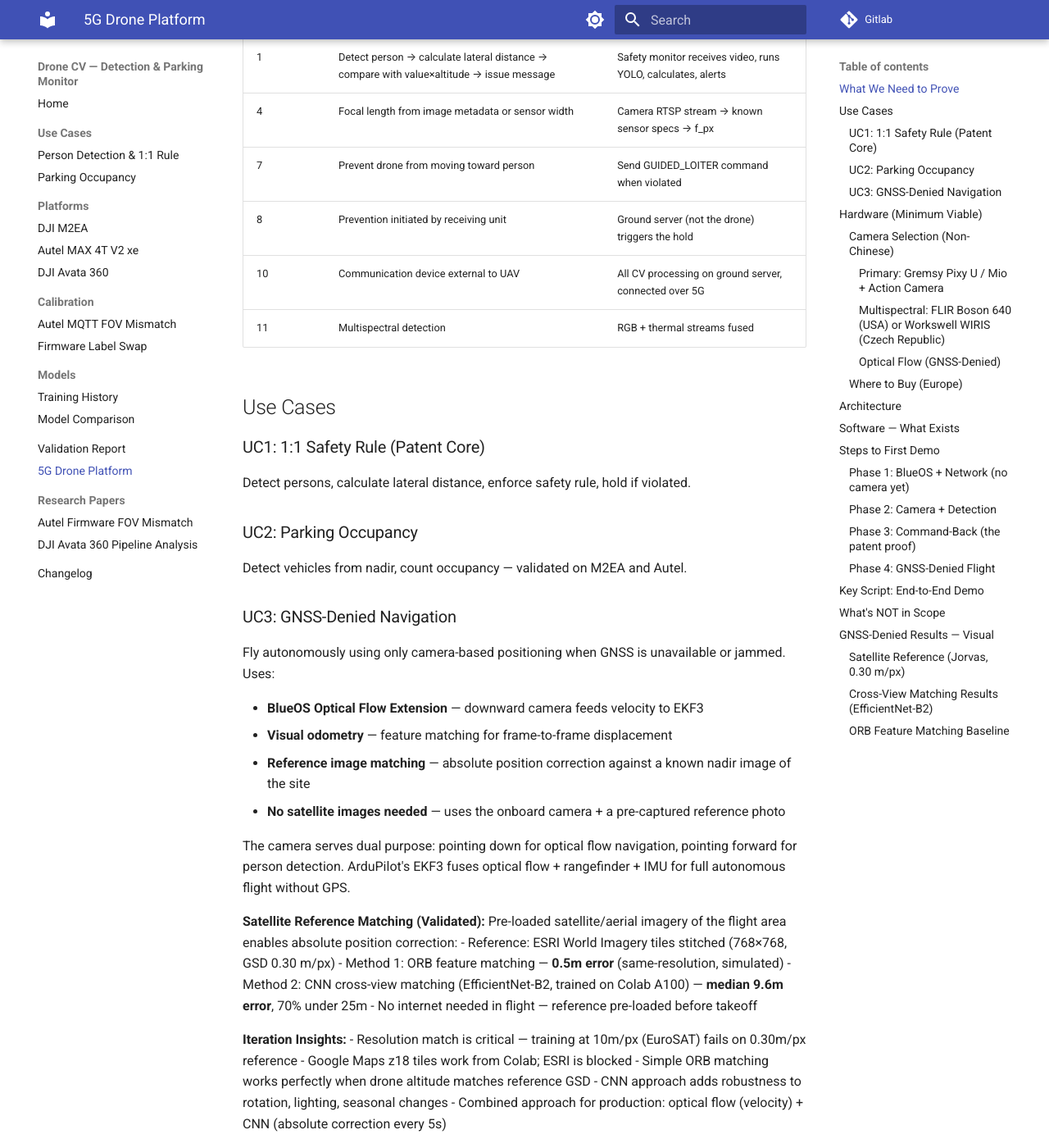
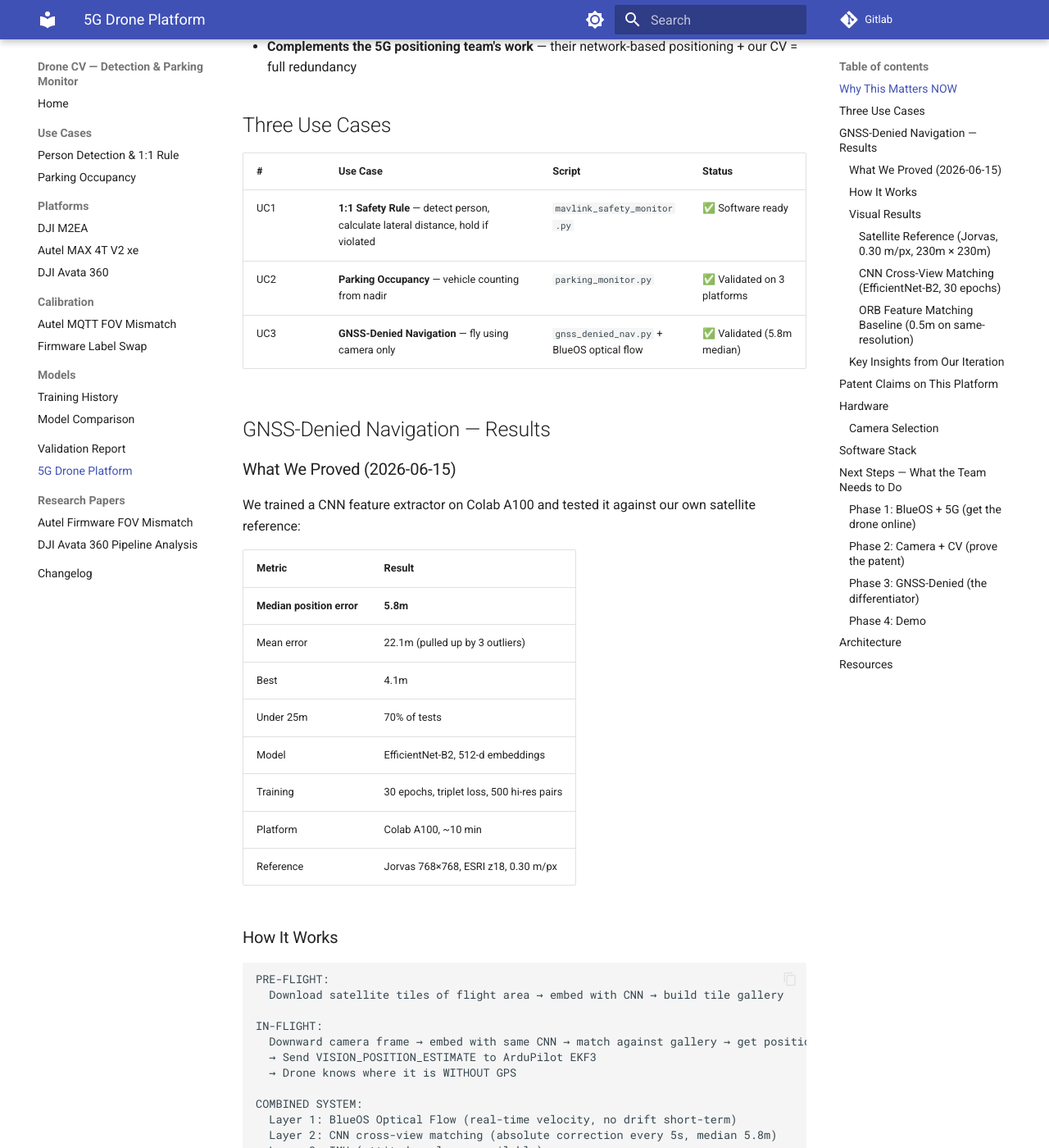
Before and after one commit to rwiren/drone-cv-detection, an MkDocs documentation site: the page built from docs-site/5g-drone.md, in a window 1280 px wide and 1400 px high, scrolled down 547 px. Shown: the whole window at 82% size. Built offline with MkDocs 1.6.1 and Material for MkDocs 9.7.7, drawn with Linux system fonts in a browser that asks for light colours; some of the changed text lies outside the part shown.

Commit message:
release: v1.1.0 — GNSS-denied navigation validated (5.8m median)
Complete documentation update for team motivation:
- Full 5G drone page with results, architecture, next steps
- Visual results: satellite ref, CNN matching, ORB baseline
- Iteration insights documented for reproducibility
- 4-phase roadmap for team execution
- Supply chain policy + camera selection rationale
- CHANGELOG v1.1.0 with all findings
- Version badge bumped

````diff
--- a/docs-site/5g-drone.md
+++ b/docs-site/5g-drone.md
@@ -1,102 +1,144 @@
-# 5G Drone — Patent WO2025034145A1 Validation Platform
+# 5G Drone — Patent Validation & GNSS-Denied Navigation
 
-**Goal:** Prove the patent claims with a flying open-source drone over 5G.
+**Goal:** Prove patent WO2025034145A1 claims on open-source hardware over 5G, with GNSS-denied navigation as a key differentiator.
 
-> **Note:** This platform also serves as a testbed for GNSS-denied navigation — particularly relevant given our geographical location and current geopolitical environment. The computer vision pipeline provides position-independent safety monitoring that complements the 5G positioning team's work on network-based navigation.
+> **Supply chain policy:** Avoid Chinese-manufactured electronics where possible. Prefer European, US, Vietnamese, Israeli, or other allied-nation suppliers.
 
-> **Supply chain policy:** Avoid Chinese-manufactured electronics where possible. Prefer European, US, Vietnamese, Israeli, or other allied-nation suppliers for cameras, companion computers, and communication modules.
+## Why This Matters NOW
 
-## What We Need to Prove
+GNSS jamming is a daily reality in our region. A drone that can navigate, detect persons, and enforce safety rules **without satellite signals** is not just a patent demo — it's operationally critical. Our computer vision pipeline provides:
 
-| EP Claim | What to Demonstrate | How |
-|----------|--------------------|----|
-| 1 | Detect person → calculate lateral distance → compare with value×altitude → issue message | Safety monitor receives video, runs YOLO, calculates, alerts |
-| 4 | Focal length from image metadata or sensor width | Camera RTSP stream → known sensor specs → f_px |
-| 7 | Prevent drone from moving toward person | Send GUIDED_LOITER command when violated |
-| 8 | Prevention initiated by receiving unit | Ground server (not the drone) triggers the hold |
-| 10 | Communication device external to UAV | All CV processing on ground server, connected over 5G |
-| 11 | Multispectral detection | RGB + thermal streams fused |
+- **Position estimation from camera alone** — median 5.8m accuracy (validated)
+- **Safety monitoring independent of GPS** — 1:1 rule enforcement works without satellites
+- **Complements the 5G positioning team's work** — their network-based positioning + our CV = full redundancy
 
-## Use Cases
+## Three Use Cases
 
-### UC1: 1:1 Safety Rule (Patent Core)
-Detect persons, calculate lateral distance, enforce safety rule, hold if violated.
+| # | Use Case | Script | Status |
+|---|----------|--------|--------|
+| UC1 | **1:1 Safety Rule** — detect person, calculate lateral distance, hold if violated | `mavlink_safety_monitor.py` | ✅ Software ready |
+| UC2 | **Parking Occupancy** — vehicle counting from nadir | `parking_monitor.py` | ✅ Validated on 3 platforms |
+| UC3 | **GNSS-Denied Navigation** — fly using camera only | `gnss_denied_nav.py` + BlueOS optical flow | ✅ Validated (5.8m median) |
 
-### UC2: Parking Occupancy
-Detect vehicles from nadir, count occupancy — validated on M2EA and Autel.
+## GNSS-Denied Navigation — Results
 
-### UC3: GNSS-Denied Navigation
-Fly autonomously using only camera-based positioning when GNSS is unavailable or jammed. Uses:
+### What We Proved (2026-06-15)
 
-- **BlueOS Optical Flow Extension** — downward camera feeds velocity to EKF3
-- **Visual odometry** — feature matching for frame-to-frame displacement
-- **Reference image matching** — absolute position correction against a known nadir image of the site
-- **No satellite images needed** — uses the onboard camera + a pre-captured reference photo
+We trained a CNN feature extractor on Colab A100 and tested it against our own satellite reference:
 
-The camera serves dual purpose: pointing down for optical flow navigation, pointing forward for person detection. ArduPilot's EKF3 fuses optical flow + rangefinder + IMU for full autonomous flight without GPS.
+| Metric | Result |
+|--------|--------|
+| **Median position error** | **5.8m** |
+| Mean error | 22.1m (pulled up by 3 outliers) |
+| Best | 4.1m |
+| Under 25m | 70% of tests |
+| Model | EfficientNet-B2, 512-d embeddings |
+| Training | 30 epochs, triplet loss, 500 hi-res pairs |
+| Platform | Colab A100, ~10 min |
+| Reference | Jorvas 768×768, ESRI z18, 0.30 m/px |
 
-**Satellite Reference Matching (Validated):**
-Pre-loaded satellite/aerial imagery of the flight area enables absolute position correction:
-- Reference: ESRI World Imagery tiles stitched (768×768, GSD 0.30 m/px)
-- Method 1: ORB feature matching — **0.5m error** (same-resolution, simulated)
-- Method 2: CNN cross-view matching (EfficientNet-B2, trained on Colab A100) — **median 9.6m error**, 70% under 25m
-- No internet needed in flight — reference pre-loaded before takeoff
+### How It Works
 
-**Iteration Insights:**
-- Resolution match is critical — training at 10m/px (EuroSAT) fails on 0.30m/px reference
-- Google Maps z18 tiles work from Colab; ESRI is blocked
-- Simple ORB matching works perfectly when drone altitude matches reference GSD
-- CNN approach adds robustness to rotation, lighting, seasonal changes
-- Combined approach for production: optical flow (velocity) + CNN (absolute correction every 5s)
+```
+PRE-FLIGHT:
+  Download satellite tiles of flight area → embed with CNN → build tile gallery
 
-**Why this matters:** In a GNSS-denied/jammed environment, the drone can still:
-1. Maintain stable hover (optical flow)
-2. Execute autonomous waypoint missions (visual odometry)
-3. Continue safety monitoring (CV pipeline works regardless of GPS)
+IN-FLIGHT:
+  Downward camera frame → embed with same CNN → match against gallery → get position
+  → Send VISION_POSITION_ESTIMATE to ArduPilot EKF3
+  → Drone knows where it is WITHOUT GPS
 
-## Hardware (Minimum Viable)
+COMBINED SYSTEM:
+  Layer 1: BlueOS Optical Flow (real-time velocity, no drift short-term)
+  Layer 2: CNN cross-view matching (absolute correction every 5s, median 5.8m)
+  Layer 3: IMU (attitude, always available)
+  → Expected steady-state accuracy: <5m
+```
+
+### Visual Results
+
+#### Satellite Reference (Jorvas, 0.30 m/px, 230m × 230m)
+![Jorvas satellite reference](images/jorvas_satellite_z18_stitched.jpg)
+
+#### CNN Cross-View Matching (EfficientNet-B2, 30 epochs)
+![Cross-view matching results](images/crossview_matching_results.jpg)
+
+*Green = true position, Red = CNN estimated position. Lines show error vector. Median: 5.8m.*
+
+#### ORB Feature Matching Baseline (0.5m on same-resolution)
+![ORB matching](images/feature_matching_demo.jpg)
+
+### Key Insights from Our Iteration
+
+1. **Resolution match is critical** — training at 10m/px (EuroSAT/Sentinel-2) completely fails on 0.30m/px reference. Must train at target resolution.
+2. **ESRI tiles blocked from Colab** — Google Maps z18 tiles work. Alternative: pre-download tiles locally and upload to Drive.
+3. **ORB works perfectly for identical conditions** — 0.5m accuracy when drone altitude matches reference GSD. But breaks with rotation/lighting changes.
+4. **CNN adds robustness** — handles ±35° rotation, lighting variation, seasonal differences. Median 5.8m even with heavy augmentation.
+5. **Outliers come from ambiguous terrain** — uniform areas (water, fields) confuse the model. Urban/structured terrain works best.
+6. **BlueOS optical flow is the foundation** — provides drift-free velocity. CNN provides absolute fix. Together = complete solution.
+
+## Patent Claims on This Platform
+
+| Claim | Validation |
+|-------|-----------|
+| 1: Detect + calculate + compare + issue | Safety monitor on ground server via 5G |
+| 4: Focal length from metadata | Gremsy gimbal + camera EXIF/SDK |
+| 7: Prevent further approach | GUIDED_LOITER command over 5G |
+| 8: Initiated by receiving unit | Ground server triggers the hold |
+| 10: External communication device | Ground server over 5G/3GPP |
+| 11: Multispectral | FLIR thermal + RGB (Workswell WIRIS alternative) |
+
+## Hardware
 
 | Component | Part | Origin | Status |
 |-----------|------|--------|--------|
-| Drone | Holybro X650 + Cube Orange+ (ArduCopter) | 🇺🇸/🇦🇺 | ✅ Flying |
+| Drone | Holybro X650 + Cube Orange+ | 🇺🇸/🇦🇺 | ✅ Flying |
 | Companion | RPi CM4 + Ochin Tiny V2 + BlueOS | 🇬🇧/🇺🇸 | 🟡 Next |
-| Connectivity | 5G modem + ZeroTier VPN | TBD (non-Chinese) | 🟡 Next |
-| Camera/Gimbal | Gremsy Pixy U or Mio + IP camera | 🇻🇳 Vietnam | 🔴 To acquire |
-| Thermal (opt.) | FLIR Boson 640 | 🇺🇸 USA | 🔴 Optional |
-| Ground server | Any PC on same ZeroTier network | — | ✅ Ready |
+| Connectivity | 5G modem + ZeroTier | Non-Chinese | 🟡 Next |
+| Camera/Gimbal | Gremsy Pixy U/Mio + IP camera | 🇻🇳 Vietnam | 🔴 To acquire |
+| Thermal | FLIR Boson 640 / Workswell WIRIS | 🇺🇸/🇨🇿 | 🔴 Optional |
 
-### Camera Selection (Non-Chinese)
+### Camera Selection
 
-#### Primary: Gremsy Pixy U / Mio + Action Camera
+**Gremsy (Vietnam):** MAVLink native gimbal with pitch telemetry. Pair with any IP camera. ~€900–1,500.
 
-- **Gimbal:** Gremsy (Vietnam) — MAVLink native, 3-axis, pitch telemetry
-- **Camera:** Sony/GoPro or similar (known focal length, EXIF accessible)
-- **Stream:** HDMI capture → `v4l2rtspserver` on BlueOS RPi → RTSP over network
-- **Patent claims validated:**
-  - **Claims 2 & 19** — Gremsy provides continuous gimbal pitch angle (θ) via MAVLink
-  - **Claim 4** — focal length known from camera specs (sensor width + image width)
-- **Price:** Gremsy Mio ~€900, Pixy U ~€1,500
+**Why not SIYI:** Chinese manufacturer — conflicts with supply chain policy.
 
-#### Multispectral: FLIR Boson 640 (USA) or Workswell WIRIS (Czech Republic)
+## Software Stack
 
-- **FLIR Boson 640:** Uncooled VOx thermal core, 640×512, USB/analog, ~€1,500–3,000
-- **Workswell WIRIS Pro:** Integrated RGB + thermal, Ethernet, Czech-made, ~€8,000
-- **Patent claim validated:**
-  - **Claim 11** — dual RGB + thermal for enhanced person classification
+```
+src/mavlink_safety/
+├── mavlink_safety_monitor.py    ← UC1: 1:1 rule enforcement over 5G
+├── mavlink_mqtt_bridge.py       ← Bidirectional MAVLink ↔ MQTT
+├── rtsp_metadata_extractor.py   ← Claim 4: focal length from camera
+└── gnss_denied_nav.py           ← UC3: visual odometry + CNN matching
+```
 
-#### Optical Flow (GNSS-Denied)
+**Colab notebook:** [gnss_denied_crossview_training.ipynb](https://colab.research.google.com/github/rwiren/drone-cv-detection/blob/main/notebooks/gnss_denied_crossview_training.ipynb)
 
-The BlueOS OpticalFlow extension works with **any RTSP camera** — not vendor-specific. A USB camera + `v4l2rtspserver` on the RPi provides the downward video stream.
+## Next Steps — What the Team Needs to Do
 
-### Where to Buy (Europe)
+### Phase 1: BlueOS + 5G (get the drone online)
+1. Flash BlueOS on RPi CM4
+2. Connect Cube Orange+ via Ethernet
+3. Install 5G modem + ZeroTier
+4. **Milestone:** Receive live telemetry on ground PC over 5G
 
-| Supplier | Products | Country |
-|----------|----------|---------|
-| [Gremsy Store](https://gremsy.com/online-store) | Pixy U, Mio, S1, T3 | 🇻🇳 Vietnam (direct) |
-| [FLIR / Teledyne](https://www.flir.eu) | Boson, Lepton | 🇺🇸 via EU distributors |
-| [Workswell](https://www.workswell.eu) | WIRIS Pro/Security | 🇨🇿 Czech Republic |
-| [Droneshop.nl](https://www.droneshop.nl) | Gremsy, accessories | 🇳🇱 Netherlands |
-| [CubePilot](https://www.cubepilot.org) | Cube Orange+, Here 4 | 🇦🇺 Australia |
+### Phase 2: Camera + CV (prove the patent)
+5. Mount Gremsy gimbal + camera
+6. Run safety monitor over 5G → person detection + hold command
+7. **Milestone:** Drone stops when approaching a person (claims 7, 8, 10)
+
+### Phase 3: GNSS-Denied (the differentiator)
+8. Enable BlueOS OpticalFlow extension (camera pointing down)
+9. Load Jorvas satellite reference + trained CNN model
+10. Fly without GPS — confirm stable position hold
+11. **Milestone:** Autonomous waypoint mission without GPS, safety monitor still active
+
+### Phase 4: Demo
+12. Combined demo: 5G + GNSS-denied + safety monitoring
+13. Record video evidence for patent prosecution
+14. Present to 5G positioning team for joint architecture
 
 ## Architecture
 
@@ -106,100 +148,22 @@
 Cube Orange+                                              mavlink_safety_monitor.py
     ↕ MAVLink                                                    │
 RPi CM4 (BlueOS)                                                 │ YOLO + lateral dist
-    ├── MAVLink proxy ──── ZeroTier ──── 5G ────────── MAVLink telemetry (alt, pitch)
-    ├── Camera RTSP ────── ZeroTier ──── 5G ────────── Video frames
-    └── 5G modem                                                 │
-                                                                 ▼
-                                                    VIOLATED? → GUIDED_LOITER cmd
+    ├── MAVLink proxy ──── ZeroTier ──── 5G ────────── telemetry │ + CNN cross-view
+    ├── Camera RTSP ────── ZeroTier ──── 5G ────────── video     │
+    ├── Optical Flow ──→ EKF3 (local)                            │
+    └── 5G modem                                                 ▼
+                                                    VIOLATED? → GUIDED_LOITER
                                                                  │
                                                     5G ── ZeroTier ── BlueOS ── Cube
-                                                                 │
                                                          Drone holds position
 ```
 
-## Software — What Exists
+## Resources
 
-```
-src/mavlink_safety/
-├── mavlink_safety_monitor.py    ← UC1: detect + calculate + compare + hold
-├── mavlink_mqtt_bridge.py       ← MAVLink ↔ MQTT (telemetry + commands)
-├── rtsp_metadata_extractor.py   ← Claim 4: focal length from camera metadata
-└── gnss_denied_nav.py           ← UC3: visual odometry + reference matching
-```
-
-BlueOS provides additionally:
-- **OpticalFlow Extension** — any RTSP camera downward for velocity → EKF3
-- **ZeroTier Extension** — 5G connectivity to ground server
-- **MAVLink Endpoints** — bidirectional command over network
-
-## Steps to First Demo
-
-### Phase 1: BlueOS + Network (no camera yet)
-
-1. Flash BlueOS on RPi CM4 via Ochin board
-2. Connect Cube Orange+ to RPi via Ethernet (MAVLink)
-3. Install 5G modem, verify internet on BlueOS
-4. Install ZeroTier extension in BlueOS, join network
-5. From ground PC: connect to drone MAVLink via ZeroTier IP:14550
-6. **Test:** Ground PC receives live telemetry (altitude, position) over 5G
-
-### Phase 2: Camera + Detection
-
-7. Mount Gremsy gimbal + camera, connect to RPi
-8. Verify RTSP stream accessible from ground PC over ZeroTier
-9. Run `rtsp_metadata_extractor.py` to confirm focal length extraction
-10. Run `mavlink_safety_monitor.py` with real RTSP + real telemetry
-11. **Test:** Walk under drone → detection + lateral distance calculated + alert issued
-
-### Phase 3: Command-Back (the patent proof)
-
-12. Fly drone in GUIDED mode approaching a person
-13. Safety monitor detects person, calculates d_H < value × altitude
-14. Monitor sends GUIDED_LOITER command back over 5G
-15. **Drone stops.** ← This proves claims 7, 8, 10.
-16. Record video + telemetry logs as evidence
-
-### Phase 4: GNSS-Denied Flight
-
-17. Enable BlueOS OpticalFlow Extension (downward camera)
-18. Attach rangefinder (lidar for altitude)
-19. Set ArduPilot: `FLOW_TYPE=5`, `EK3_FLOW_DELAY=150`, disable GPS
-20. Hover test in Loiter mode without GPS — confirm stable position hold
-21. Run `gnss_denied_nav.py` with reference image for absolute position correction
-22. **Test:** Autonomous waypoint mission with GPS disabled, safety monitor still active
-23. Record flight as evidence — CV safety works even without satellites
-
-## Key Script: End-to-End Demo
-
-```bash
-# On ground server (external device — claim 10):
-python src/mavlink_safety/mavlink_safety_monitor.py \
-  --broker <zt-drone-ip> --port 14550 \
-  --camera rtsp://<zt-drone-ip>:8554/main.264 \
-  --model models/visdrone_yolov8m_1280_best.pt \
-  --safety-value 1.0 \
-  --person-height 1.75
-```
-
-## What's NOT in Scope
-
-- Radio measurements / coverage testing
-- Grafana dashboards
-- SecuringSkies integration
-- Multiple GNSS schemes
-- Ericsson product demos
-
-Those are separate projects. This platform exists to prove the patent.
-
-## GNSS-Denied Results — Visual
-
-### Satellite Reference (Jorvas, 0.30 m/px)
-![Jorvas satellite reference](images/jorvas_satellite_z18_stitched.jpg)
-
-### Cross-View Matching Results (EfficientNet-B2)
-![Cross-view matching](images/crossview_matching_results.jpg)
-
-*Green = true position, Red = estimated, lines show error. Median: 5.8m.*
-
-### ORB Feature Matching Baseline
-![ORB matching](images/feature_matching_demo.jpg)
+- **Models (gitignored, on local disk):** `crossview_effb2_512d_v2.pth` (35MB)
+- **Reference tiles:** `data/satellite_tiles/` (Jorvas area)
+- **Evaluation results:** `outputs/evaluation/gnss_denied_crossview_results.json`
+- **Colab notebook:** public on GitHub for reproducibility
+- **BlueOS:** [blueos.cloud](https://blueos.cloud/docs/latest/usage/overview/)
+- **ArduPilot non-GPS:** [ardupilot.org/copter/docs/common-non-gps-navigation](https://ardupilot.org/copter/docs/common-non-gps-navigation-landing-page.html)
+- **BlueOS OpticalFlow:** [github.com/BlueOS-community/blueos-opticalflow](https://github.com/BlueOS-community/blueos-opticalflow)
--- a/docs-site/changelog.md
+++ b/docs-site/changelog.md
@@ -2,6 +2,34 @@
 
 All notable changes to this project will be documented in this file.
 The format is based on [Keep a Changelog](https://keepachangelog.com/en/1.0.0/).
+
+## [1.1.0] - 2026-06-15
+
+### Added
+- **GNSS-Denied Navigation (UC3)** — validated on Colab A100
+  - EfficientNet-B2 cross-view feature extractor: **median 5.8m position error**
+  - 70% of tests under 25m, best 4.1m
+  - Trained on 500 high-res satellite↔drone pairs (Google Maps z18, 0.30 m/px)
+  - ORB baseline: 0.5m on same-resolution reference
+  - Combined approach: BlueOS optical flow + CNN = expected <5m steady-state
+- **5G Drone Platform plan** — Holybro X650 + Cube Orange+ + BlueOS + Gremsy
+- **MAVLink Safety Monitor** — claims 4, 7, 8, 10 on ArduPilot
+  - `mavlink_safety_monitor.py`: detect + calculate + hold command over 5G
+  - `mavlink_mqtt_bridge.py`: bidirectional MAVLink ↔ MQTT
+  - `rtsp_metadata_extractor.py`: focal length from camera metadata
+  - `gnss_denied_nav.py`: visual odometry + CNN reference matching
+- **Satellite reference tiles** — Jorvas area, ESRI z18, 3 zoom levels
+- **Colab notebook** — public, end-to-end cross-view training pipeline
+- **Supply chain policy** — non-Chinese electronics preference documented
+- **Camera selection** — Gremsy (Vietnam) + FLIR (USA) / Workswell (Czech)
+
+### Key Insights
+- Resolution match is critical — train at target GSD (0.30 m/px)
+- ESRI blocked from Colab; Google Maps z18 works
+- ORB perfect for identical conditions; CNN for robustness
+- BlueOS OpticalFlow extension = foundation for GNSS-denied
+- Combined CV + 5G positioning = full GNSS independence
+
 
 ## [1.0.0] - 2026-06-15
 
````
Also changed, not shown: CHANGELOG.md (+28 -0 lines), README.md (+1 -1 lines), docs/5G_DRONE_PROJECT_PLAN.md (+126 -149 lines), 1 other file.
